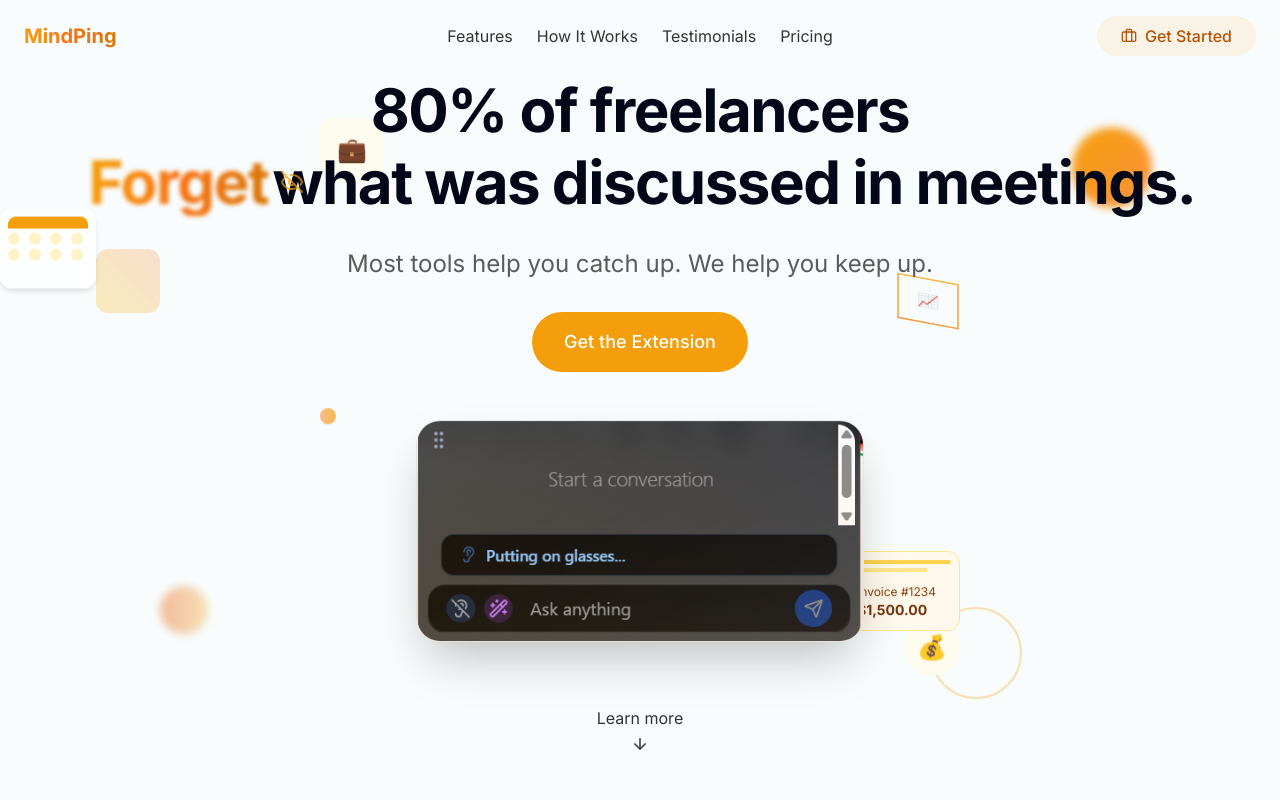
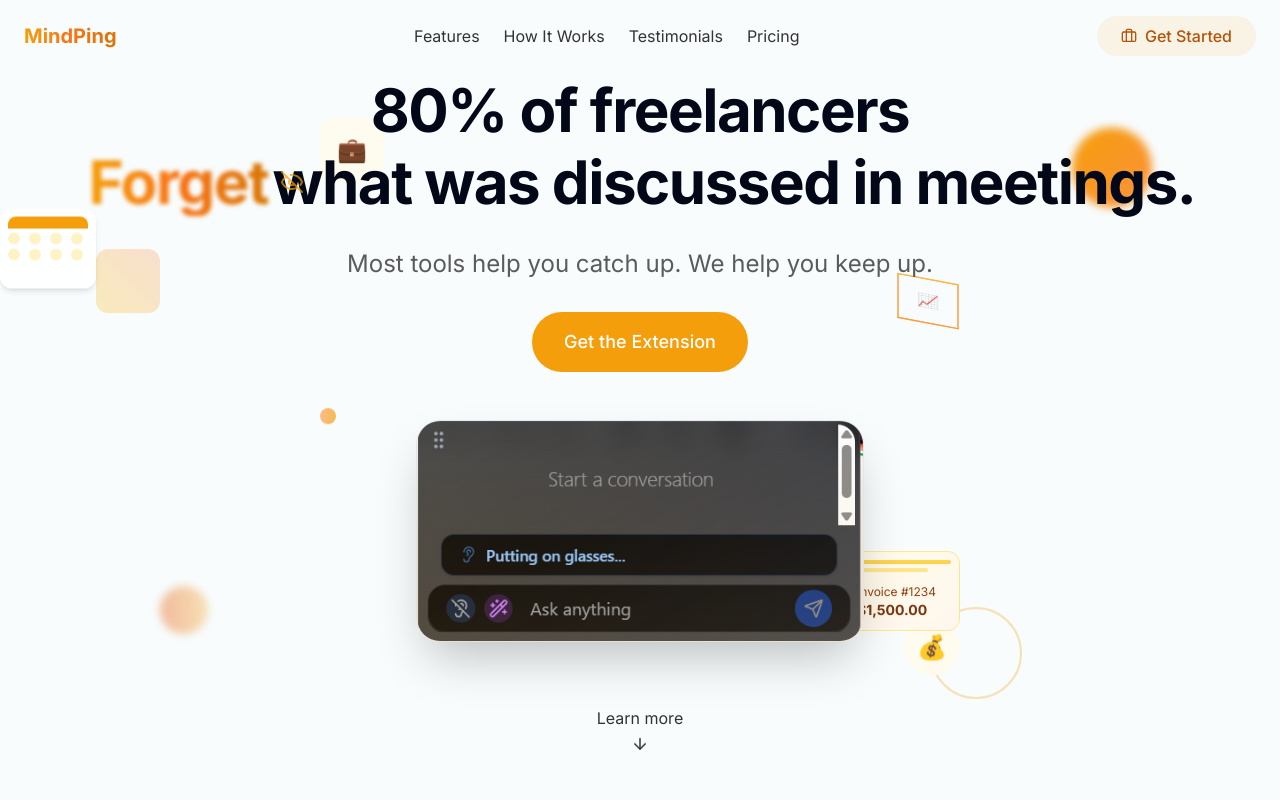
Before and after one commit to X3PH1RE/mindping-website, a React (Vite) app: page / in a window 1280 px wide. Shown: the top 800 px of the page. Built offline with nearby package versions, Linux system fonts and the light colour scheme.

Commit message:
Fix: Center navbar options
The navbar options were not centered correctly. This commit adjusts the styling to center the navigation links.

```diff
--- a/src/pages/Index.tsx
+++ b/src/pages/Index.tsx
@@ -20,7 +20,7 @@ const Index: React.FC = () => {
             <span className="text-gradient-orange">MindPing</span>
           </div>
 
-          <nav className="hidden md:flex space-x-6 absolute left-1/2 transform -translate-x-1/2">
+          <nav className="hidden md:flex space-x-6 flex-1 justify-center">
             <a href="#value-props" className="text-neutral-dark hover:text-amber-500 transition-colors animated-underline">Features</a>
             <a href="#how-it-works" className="text-neutral-dark hover:text-amber-500 transition-colors animated-underline">How It Works</a>
             <a href="#testimonials" className="text-neutral-dark hover:text-amber-500 transition-colors animated-underline">Testimonials</a>
```
